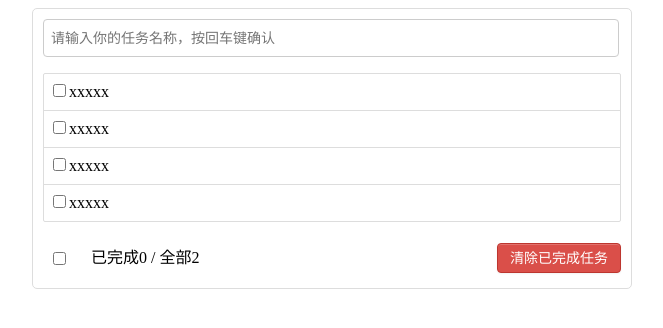
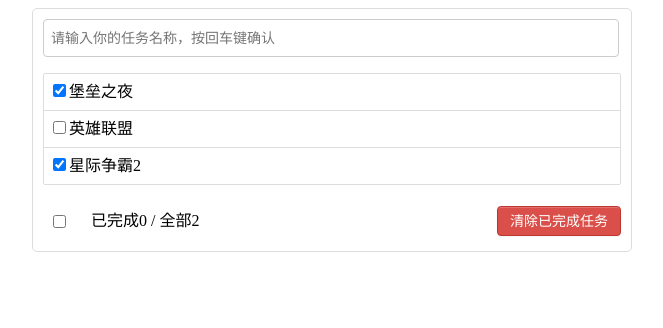
Before and after one commit to 1048750311/Vue_Todo_list, a Vue app in the folder vue_todo_list/: page / in a window 1280 px wide. Shown: the top 328 px of the page, without its empty margins (308-971 px from the left). Built offline with nearby package versions, Linux system fonts and the light colour scheme.

Commit message:
todolist初始化列表

```diff
--- a/vue_todo_list/src/components/MyItem.vue
+++ b/vue_todo_list/src/components/MyItem.vue
@@ -1,15 +1,17 @@
 <template>
     <li>
         <label>
-        <input type="checkbox"/>
-        <span>xxxxx</span>
+        <input type="checkbox" :checked="todo.done"/>
+        <span>{{todo.title}}</span>
         </label>
         <button class="btn btn-danger" style="display:none">删除</button>
     </li>
 </template>
 <script>
 export default {
-  name: "MyItem"
+  name: "MyItem",
+  //声明接受对象
+  props:['todo']
 };
 </script>
 <style lang="css" scoped>
--- a/vue_todo_list/src/components/MyList.vue
+++ b/vue_todo_list/src/components/MyList.vue
@@ -1,9 +1,6 @@
 <template>
   <ul class="todo-main">
-    <MyItem/>
-    <MyItem/>
-    <MyItem/>
-    <MyItem/>
+    <MyItem v-for="todoobj in todos" :key="todoobj.id" :todo="todoobj"/>
   </ul>
 </template>
 <script>
@@ -11,6 +8,15 @@ import MyItem from "./MyItem";
 export default {
   name: "MyList",
   components:{MyItem},
+  data() {
+    return {
+      todos:[
+        {id:'001', title:'堡垒之夜', done:true},
+        {id:'002', title:'英雄联盟', done:false},
+        {id:'003', title:'星际争霸2', done:true},
+      ]
+    }
+  },
 };
 </script>
 <style lang="css" scoped>
```
